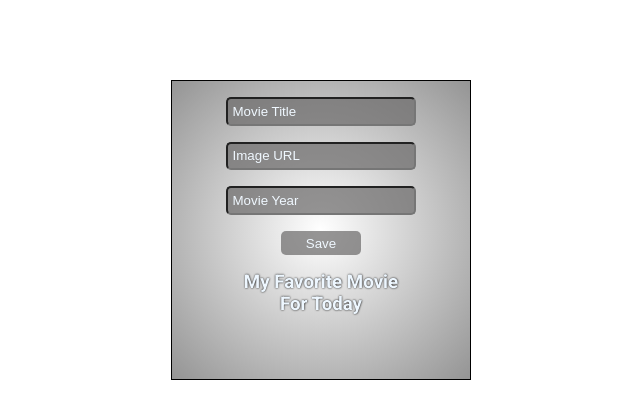
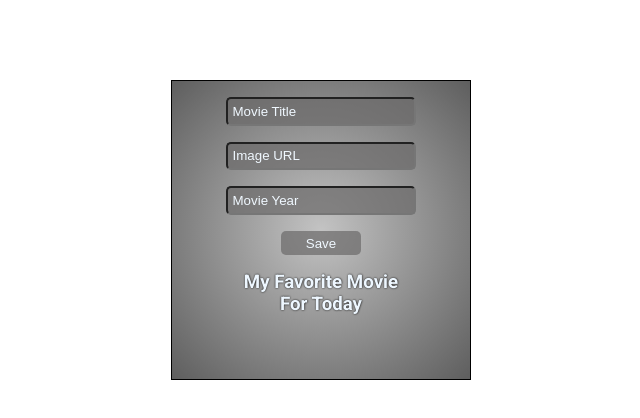
Before and after one commit to nikitaaksjonov/week7, a plain HTML site: page index.html in a window 1280 px wide. Shown: the whole page, without its empty margins (319-959 px from the left). Drawn offline with Linux system fonts and the light colour scheme; the site is published under a folder, as on GitHub Pages, so addresses that start at the root find nothing.

Commit message:
paransdus

```diff
--- a/css/style.css
+++ b/css/style.css
@@ -12,7 +12,7 @@ html{
     width: 300px;
     height: 300px;
     background: radial-gradient( rgba(255, 255, 255, 0.385) , rgba(14, 14, 14, 0.445) ),
-    url('/images/pexels-linda-gschwentner-11718584.jpg');
+    url('../images/pexels-linda-gschwentner-11718584.jpg');
 
     border: 1px solid ;
     background-size: cover;
```
